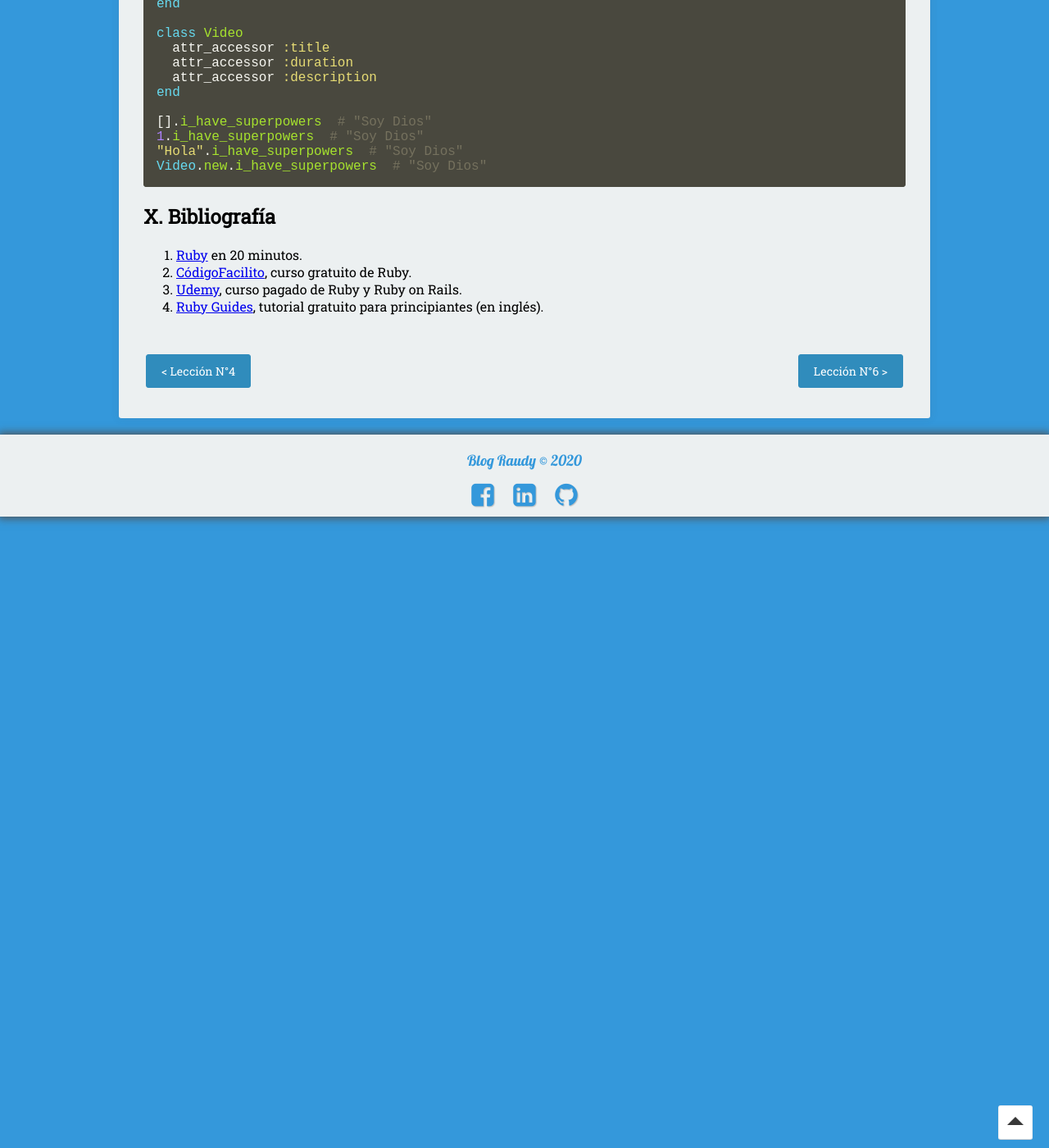
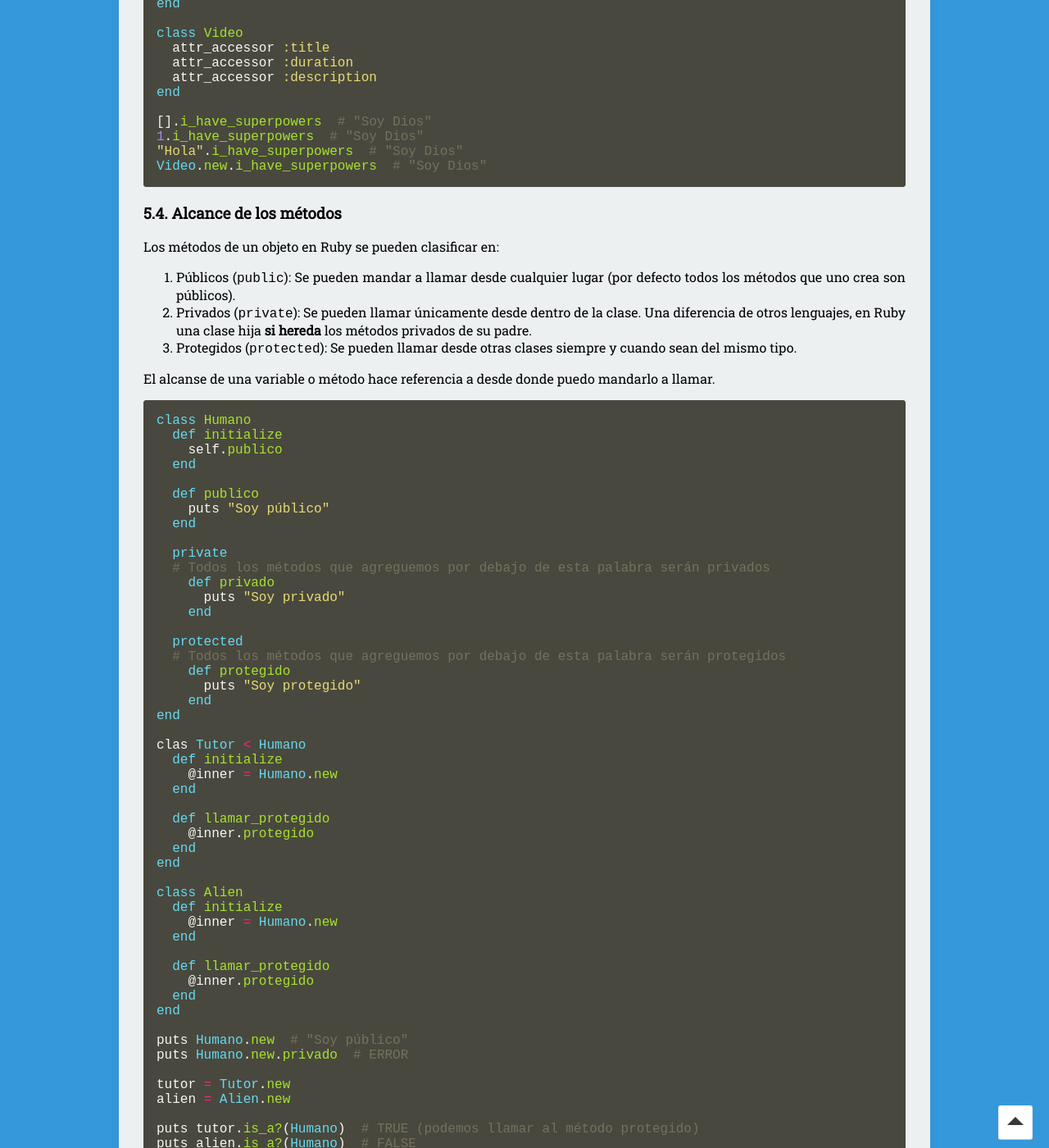
Before and after one commit to nisoto/Blog-anterior-2.0, a Jekyll site: the page built from _posts/2020-04-13-rails-v-ruby-avanzado.md, in a window 1280 px wide and 1400 px high, scrolled down 11386 px. Shown: the whole window at 82% size. Built offline with Jekyll 4.4.1, drawn with Linux system fonts in a browser that asks for light colours; nearby versions of some CDN libraries.

Commit message:
Update 2020-04-13-rails-v-ruby-avanzado.md

````diff
--- a/_posts/2020-04-13-rails-v-ruby-avanzado.md
+++ b/_posts/2020-04-13-rails-v-ruby-avanzado.md
@@ -615,6 +615,71 @@ end
 Video.new.i_have_superpowers  # "Soy Dios"
 ```
 
+### 5.4. Alcance de los métodos
+
+Los métodos de un objeto en Ruby se pueden clasificar en:
+
+1. Públicos (`public`): Se pueden mandar a llamar desde cualquier lugar (por defecto todos los métodos que uno crea son públicos).
+2. Privados (`private`): Se pueden llamar únicamente desde dentro de la clase. Una diferencia de otros lenguajes, en Ruby una clase hija **si hereda** los métodos privados de su padre.
+3. Protegidos (`protected`): Se pueden llamar desde otras clases siempre y cuando sean del mismo tipo.
+
+El alcanse de una variable o método hace referencia a desde donde puedo mandarlo a llamar.
+
+``` rb
+class Humano
+  def initialize
+    self.publico
+  end
+
+  def publico
+    puts "Soy público"
+  end
+
+  private
+  # Todos los métodos que agreguemos por debajo de esta palabra serán privados
+    def privado
+      puts "Soy privado"
+    end
+
+  protected
+  # Todos los métodos que agreguemos por debajo de esta palabra serán protegidos
+    def protegido
+      puts "Soy protegido"
+    end
+end
+
+clas Tutor < Humano
+  def initialize
+    @inner = Humano.new
+  end
+
+  def llamar_protegido
+    @inner.protegido
+  end
+end
+
+class Alien
+  def initialize
+    @inner = Humano.new
+  end
+
+  def llamar_protegido
+    @inner.protegido
+  end
+end
+
+puts Humano.new  # "Soy público"
+puts Humano.new.privado  # ERROR
+
+tutor = Tutor.new
+alien = Alien.new
+
+puts tutor.is_a?(Humano)  # TRUE (podemos llamar al método protegido)
+puts alien.is_a?(Humano)  # FALSE
+```
+
+Métodos de clase.
+
 ## X. Bibliografía
 
 1. [Ruby](https://www.ruby-lang.org/es/documentation/quickstart/) en 20 minutos.
````
